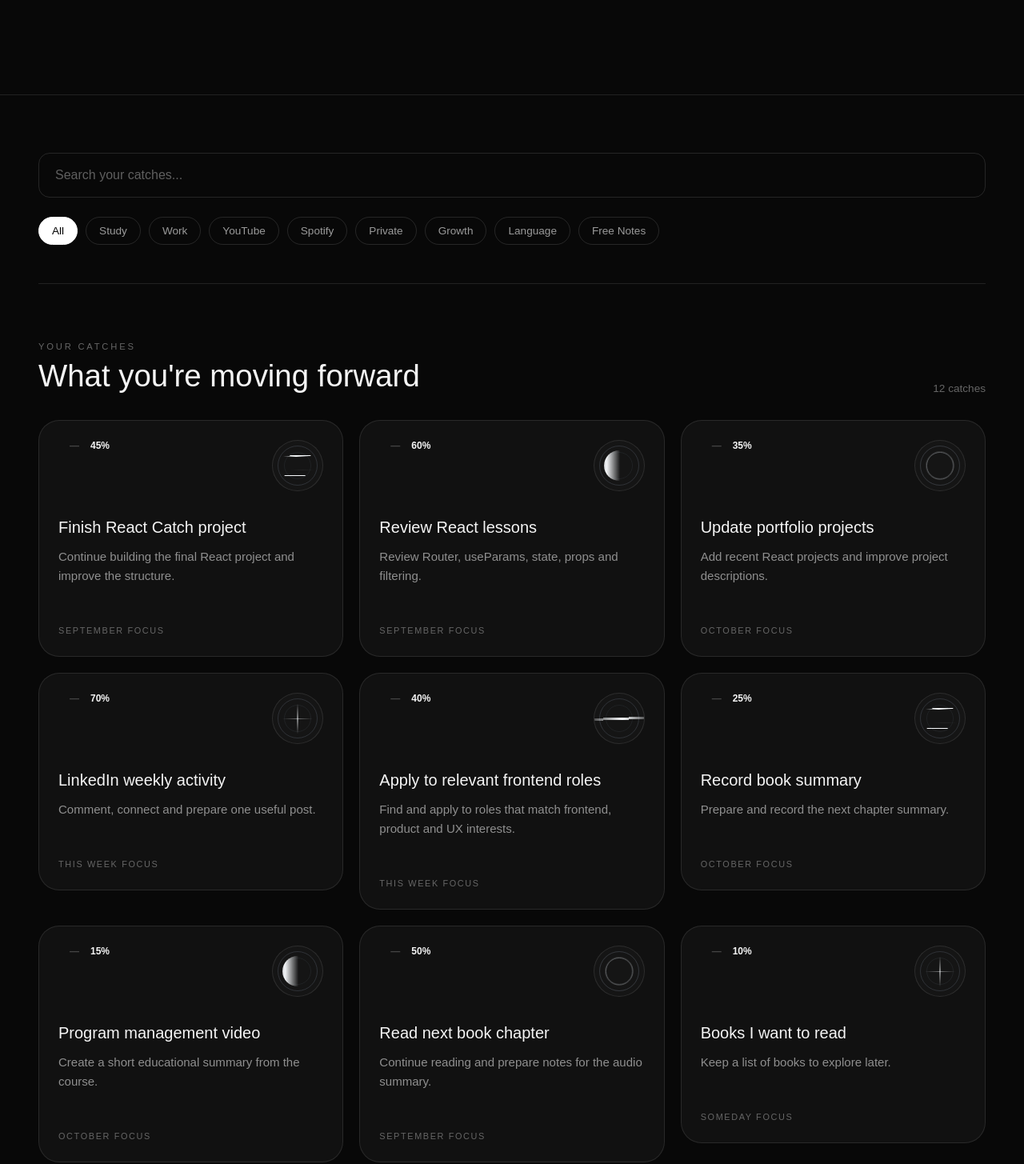
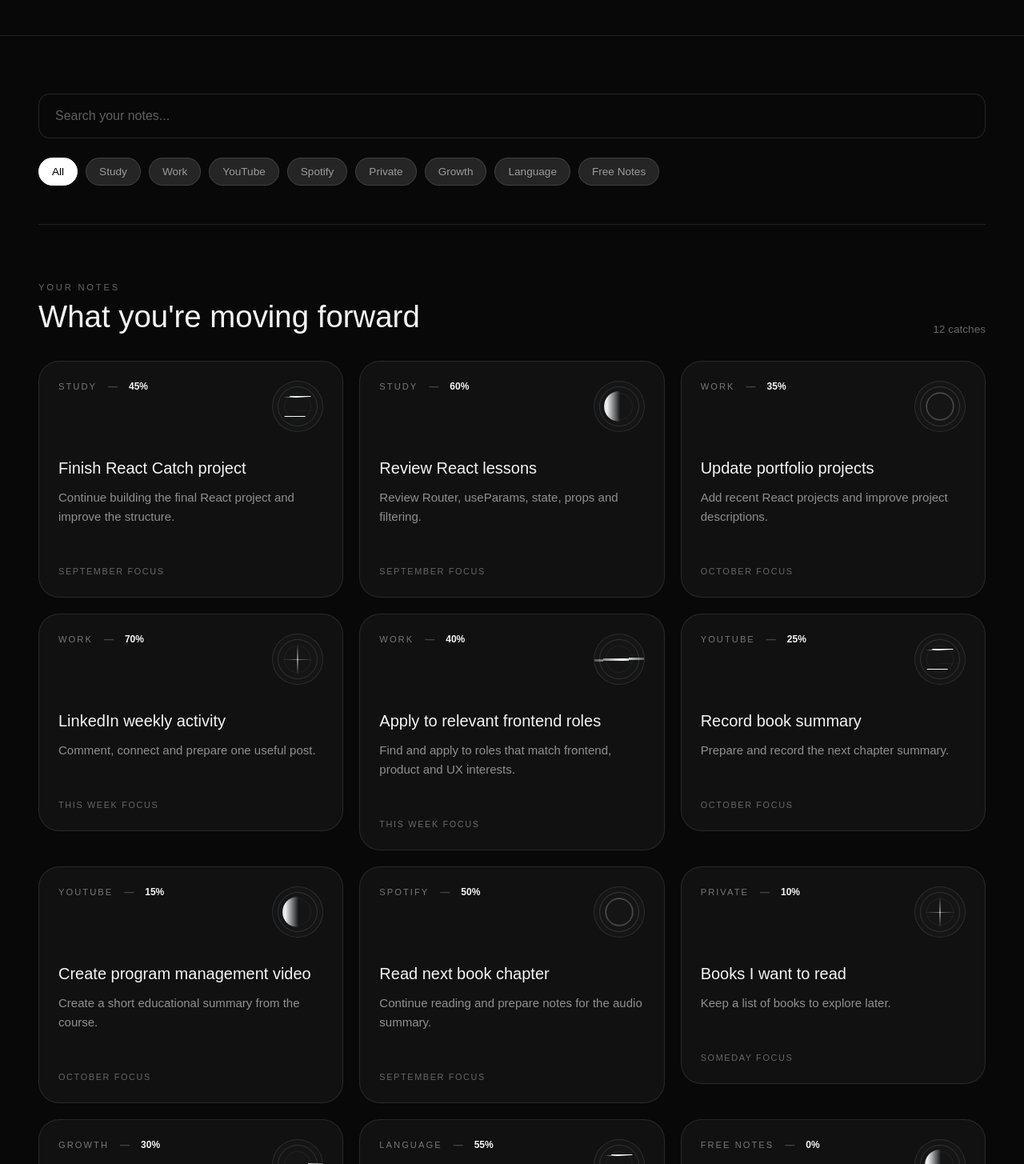
Before and after one commit to Frida1989/Catch, a React (Vite) app: page / in a window 1280 px wide. Shown: the part 755-2210 px from the top of the page at 80% size. Built offline with nearby package versions, Linux system fonts and the light colour scheme.

Commit message:
fixed Accessibility and responsive UI

```diff
--- a/src/App.css
+++ b/src/App.css
@@ -100,10 +100,6 @@
 
 .hero-content {
   width: min(100%, 1200px);
-
-  margin: 120px auto 0;
-
-  padding: 40px 0;
 }
 
 .hero-eyebrow {
@@ -262,7 +258,7 @@
   border: 1px solid rgba(255, 255, 255, 0.12);
   border-radius: 999px;
 
-  background: transparent;
+  background: #252525;
   color: #9a9a9a;
 
   font-size: 0.85rem;
@@ -1488,3 +1484,24 @@
   font-size: 1.5rem;
   font-weight: 600;
 }
+
+.required-star {
+  color: #ff5a5a;
+  margin-left: 3px;
+}
+
+.title-error {
+  margin: 7px 0 0;
+  color: #ff5a5a;
+  font-size: 0.78rem;
+  line-height: 1.4;
+}
+
+.form-input.input-error {
+  border-color: #ff5a5a;
+}
+
+.form-input.input-error:focus {
+  border-color: #ff5a5a;
+  outline: none;
+}
--- a/src/App.jsx
+++ b/src/App.jsx
@@ -1,17 +1,25 @@
-import { useState } from "react";
+import { useState, useEffect } from "react";
 import { Routes, Route } from "react-router-dom";
 
 import "./App.css";
 import Notes from "./Data/Notes.js";
 
-import Layout from "./layouts/Layout.jsx";
-import Home from "./pages/Home.jsx";
+import Layout from "./Layouts/Layout.jsx";
+import Home from "./Pages/Home.jsx";
 import About from "./pages/About.jsx";
 import NoteDetails from "./pages/NoteDetails.jsx";
 import NotFound from "./pages/NotFound.jsx";
 
 function App() {
-  const [notes, setNotes] = useState(Notes);
+  const [notes, setNotes] = useState(() => {
+    const savedNotes = localStorage.getItem("notes");
+
+    if (savedNotes) {
+      return JSON.parse(savedNotes);
+    }
+
+    return Notes;
+  });
 
   // Add a new note
   function addNote(title, description, category, targetPeriod) {
@@ -50,6 +58,9 @@ function App() {
 
     setNotes(updatedNotes);
   }
+  useEffect(() => {
+    localStorage.setItem("notes", JSON.stringify(notes));
+  }, [notes]);
 
   return (
     <Routes>
--- a/src/Components/ProgressRing.jsx
+++ b/src/Components/ProgressRing.jsx
@@ -10,7 +10,7 @@ function ProgressRing({ value }) {
       }}
     >
       <div className="progress-ring-center">
-        <span className="progress-ring-value">{value}%</span>
+        <span className="progress-ring-value">Progress:{value}%</span>
       </div>
     </div>
   );
--- a/src/Data/Notes.js
+++ b/src/Data/Notes.js
@@ -4,7 +4,7 @@ const Notes = [
     title: "Finish React Catch project",
     description:
       "Continue building the final React project and improve the structure.",
-    areaId: "study",
+    category: "Study",
     groupId: "assignments",
     progress: 45,
     createdAt: "2026-09-15",
@@ -15,7 +15,7 @@ const Notes = [
     id: 2,
     title: "Review React lessons",
     description: "Review Router, useParams, state, props and filtering.",
-    areaId: "study",
+    category: "Study",
     groupId: "review",
     progress: 60,
     createdAt: "2026-09-10",
@@ -26,7 +26,7 @@ const Notes = [
     id: 3,
     title: "Update portfolio projects",
     description: "Add recent React projects and improve project descriptions.",
-    areaId: "work",
+    category: "Work",
     groupId: "portfolio",
     progress: 35,
     createdAt: "2026-09-12",
@@ -37,7 +37,7 @@ const Notes = [
     id: 4,
     title: "LinkedIn weekly activity",
     description: "Comment, connect and prepare one useful post.",
-    areaId: "work",
+    category: "Work",
     groupId: "linkedin",
     progress: 70,
     createdAt: "2026-09-18",
@@ -49,7 +49,7 @@ const Notes = [
     title: "Apply to relevant frontend roles",
     description:
       "Find and apply to roles that match frontend, product and UX interests.",
-    areaId: "work",
+    category: "Work",
     groupId: "job-applications",
     progress: 40,
     createdAt: "2026-09-20",
@@ -60,7 +60,7 @@ const Notes = [
     id: 6,
     title: "Record book summary",
     description: "Prepare and record the next chapter summary.",
-    areaId: "youtube",
+    category: "YouTube",
     groupId: "book-summaries",
     progress: 25,
     createdAt: "2026-09-14",
@@ -69,9 +69,9 @@ const Notes = [
 
   {
     id: 7,
-    title: "Program management video",
+    title: "Create program management video",
     description: "Create a short educational summary from the course.",
-    areaId: "youtube",
+    category: "YouTube",
     groupId: "program-management",
     progress: 15,
     createdAt: "2026-09-16",
@@ -82,7 +82,7 @@ const Notes = [
     id: 8,
     title: "Read next book chapter",
     description: "Continue reading and prepare notes for the audio summary.",
-    areaId: "spotify",
+    category: "Spotify",
     groupId: "book-reading",
     progress: 50,
     createdAt: "2026-09-13",
@@ -93,7 +93,7 @@ const Notes = [
     id: 9,
     title: "Books I want to read",
     description: "Keep a list of books to explore later.",
-    areaId: "private",
+    category: "Private",
     groupId: "books",
     progress: 10,
     createdAt: "2026-09-11",
@@ -104,7 +104,7 @@ const Notes = [
     id: 10,
     title: "Frida Studio website",
     description: "Develop the website, visual identity and service pages.",
-    areaId: "growth",
+    category: "Growth",
     groupId: "frida-studio",
     progress: 30,
     createdAt: "2026-09-01",
@@ -115,7 +115,7 @@ const Notes = [
     id: 11,
     title: "Practice Swedish vocabulary",
     description: "Learn and review new Swedish words.",
-    areaId: "language",
+    category: "Language",
     groupId: "vocabulary",
     progress: 55,
     createdAt: "2026-09-08",
@@ -126,11 +126,11 @@ const Notes = [
     id: 12,
     title: "Random idea",
     description: "A free note that does not need a project or structure.",
-    areaId: "free-notes",
+    category: "Free Notes",
     groupId: null,
     progress: 0,
     createdAt: "2026-09-21",
-    targetPeriod: null,
+    targetPeriod: "Someday",
   },
 ];
 
--- a/src/Pages/About.jsx
+++ b/src/Pages/About.jsx
@@ -1,7 +1,7 @@
 export default function About() {
   return (
     <div className="about-page">
-      <h2>Catch your ideas</h2>
+      <h1>Catch your ideas</h1>
       <p>
         Catch is the place you ever wish to have in yor mind to organize your
         thoughts
--- a/src/Pages/Home.jsx
+++ b/src/Pages/Home.jsx
@@ -61,17 +61,17 @@ function Home({ notes, addNote }) {
             type="button"
             onClick={() => setShowForm(true)}
           >
-            + Add a new catch
+            + Add note
           </button>
         </div>
       </section>
-
       <section className="explore-section">
         <div className="search-container">
           <input
             className="search-input"
             type="text"
-            placeholder="Search your catches..."
+            aria-label="Search notes"
+            placeholder="Search your notes..."
             value={search}
             onChange={(e) => setSearch(e.target.value)}
           />
@@ -98,6 +98,7 @@ function Home({ notes, addNote }) {
                 : "category-button"
             }
             onClick={() => setSelectedCategory("Study")}
+            aria-pressed={selectedCategory === "Study"}
           >
             Study
           </button>
@@ -110,6 +111,7 @@ function Home({ notes, addNote }) {
                 : "category-button"
             }
             onClick={() => setSelectedCategory("Work")}
+            aria-pressed={selectedCategory === "Work"}
           >
             Work
           </button>
@@ -122,6 +124,7 @@ function Home({ notes, addNote }) {
                 : "category-button"
             }
             onClick={() => setSelectedCategory("YouTube")}
+            aria-pressed={selectedCategory === "YouTube"}
           >
             YouTube
           </button>
@@ -146,6 +149,7 @@ function Home({ notes, addNote }) {
                 : "category-button"
             }
             onClick={() => setSelectedCategory("Private")}
+            aria-pressed={selectedCategory === "Private"}
           >
             Private
           </button>
@@ -158,6 +162,7 @@ function Home({ notes, addNote }) {
                 : "category-button"
             }
             onClick={() => setSelectedCategory("Growth")}
+            aria-pressed={selectedCategory === "Growth"}
           >
             Growth
           </button>
@@ -170,6 +175,7 @@ function Home({ notes, addNote }) {
                 : "category-button"
             }
             onClick={() => setSelectedCategory("Language")}
+            aria-pressed={selectedCategory === "Language"}
           >
             Language
           </button>
@@ -182,16 +188,16 @@ function Home({ notes, addNote }) {
                 : "category-button"
             }
             onClick={() => setSelectedCategory("Free Notes")}
+            aria-pressed={selectedCategory === "Free Notes"}
           >
             Free Notes
           </button>
         </div>
       </section>
-
       <section className="notes-section">
         <div className="notes-header">
           <div className="notes-heading">
-            <p className="section-eyebrow">Your catches</p>
+            <p className="section-eyebrow">Your notes</p>
 
             <h2 className="section-title">What you're moving forward</h2>
           </div>
@@ -204,7 +210,6 @@ function Home({ notes, addNote }) {
 
         <NoteList notes={filteredNotes} />
       </section>
-
       {showForm && (
         <section className="new-catch-wrapper">
           <NoteInput addNote={addNote} closeForm={() => setShowForm(false)} />
--- a/src/Pages/NotFound.jsx
+++ b/src/Pages/NotFound.jsx
@@ -5,7 +5,7 @@ export default function NotFound() {
     <div className="not-found">
       <div className="content-panel">
         <p className="eyebrow">404</p>
-        <h2>The page does not exist</h2>
+        <h1>The page does not exist</h1>
 
         <Link to="/" className="back-link">
           ← Back
--- a/src/Pages/NoteDetails.jsx
+++ b/src/Pages/NoteDetails.jsx
@@ -72,7 +72,7 @@ function NoteDetails({ notes, deleteNote, editNote }) {
   }
 
   return (
-    <main className="note-details-page">
+    <div className="note-details-page">
       <article className="note-details">
         <div className="note-details-top">
           <Link to="/" className="back-link">
@@ -321,7 +321,7 @@ function NoteDetails({ notes, deleteNote, editNote }) {
           </>
         )}
       </article>
-    </main>
+    </div>
   );
 }
 
```
Also changed, not shown: src/Components/NoteInput.jsx (+20 -8 lines), src/Components/CategoryFilter.jsx (deleted), src/Components/Header.jsx (deleted), src/Components/SearchBar.jsx (deleted).
